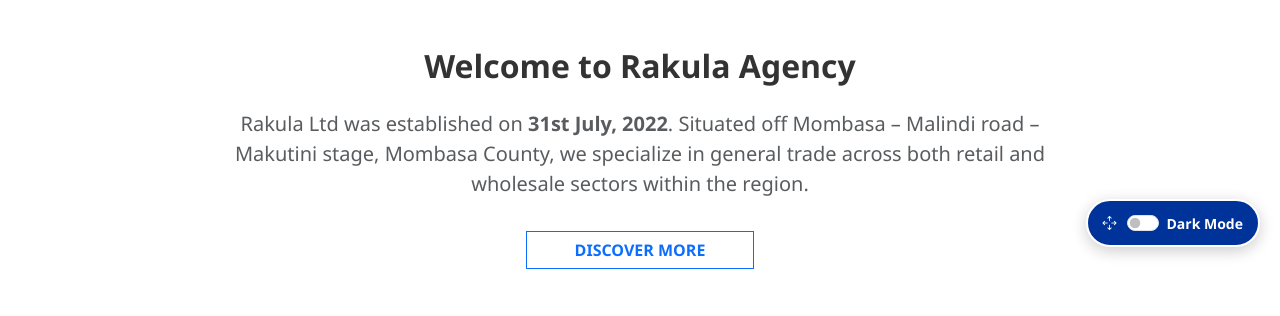
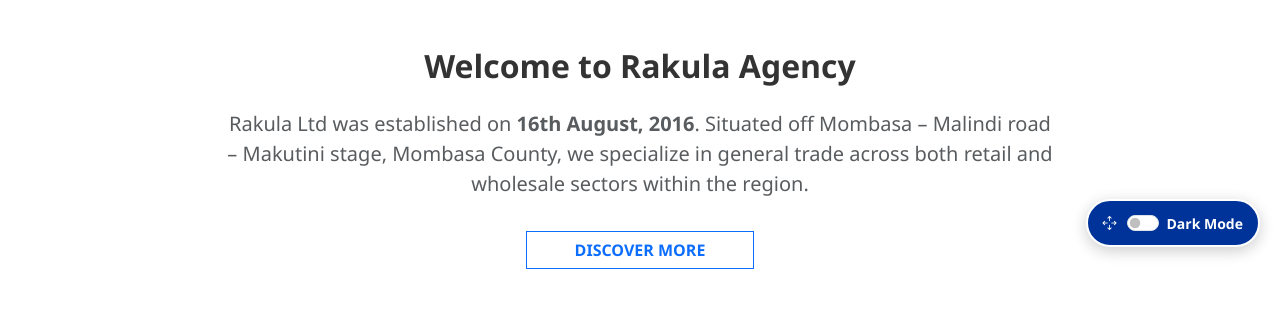
Before and after one commit to 21Blackhat/rakula_agency1, a PHP site: page / in a window 1280 px wide. Shown: the part 533-849 px from the top of the page. Run offline with PHP 8.4, Linux system fonts and the light colour scheme; data comes from the database, SQL or seed files in the repository.

Commit message:
updated date

```diff
--- a/index.php
+++ b/index.php
@@ -268,7 +268,7 @@ $short_about = (strlen($about_text) > 250) ? substr($about_text, 0, 250) . "..."
         <div class="row justify-content-center">
             <div class="col-md-9">
                 <p class="text-muted fs-5 leading-relaxed">
-                    Rakula Ltd was established on <strong>31st July, 2022</strong>.
+                    Rakula Ltd was established on <strong>16th August, 2016</strong>.
                     Situated off Mombasa – Malindi road – Makutini stage, Mombasa County,
                     we specialize in general trade across both retail and wholesale sectors within the region.
                 </p>
```
